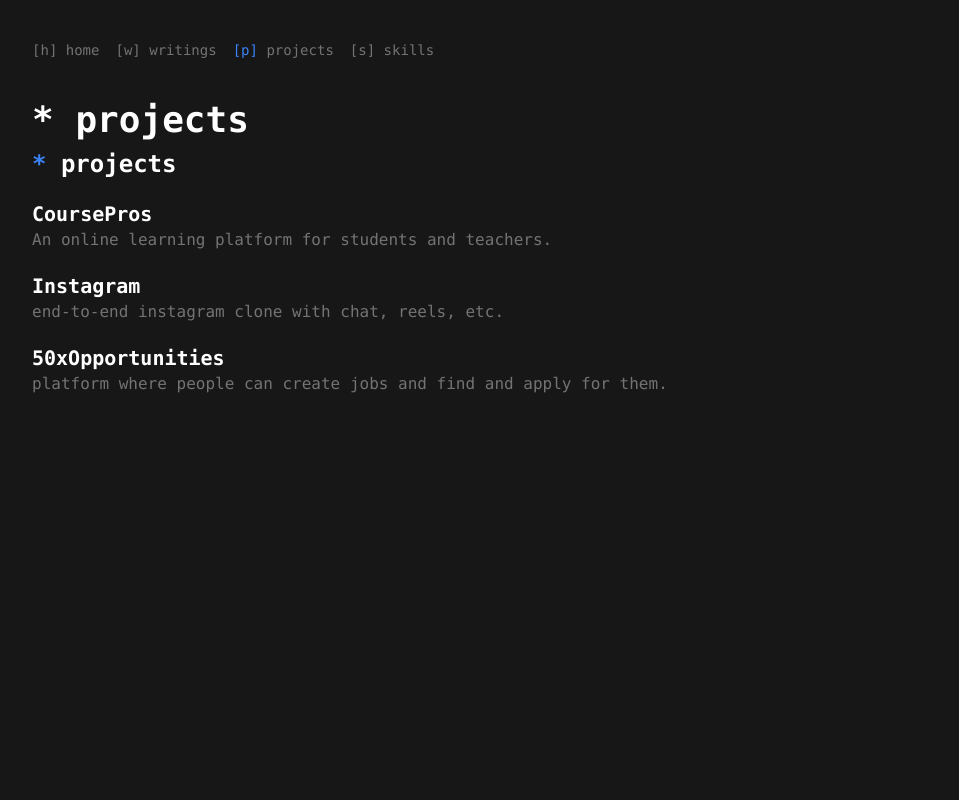
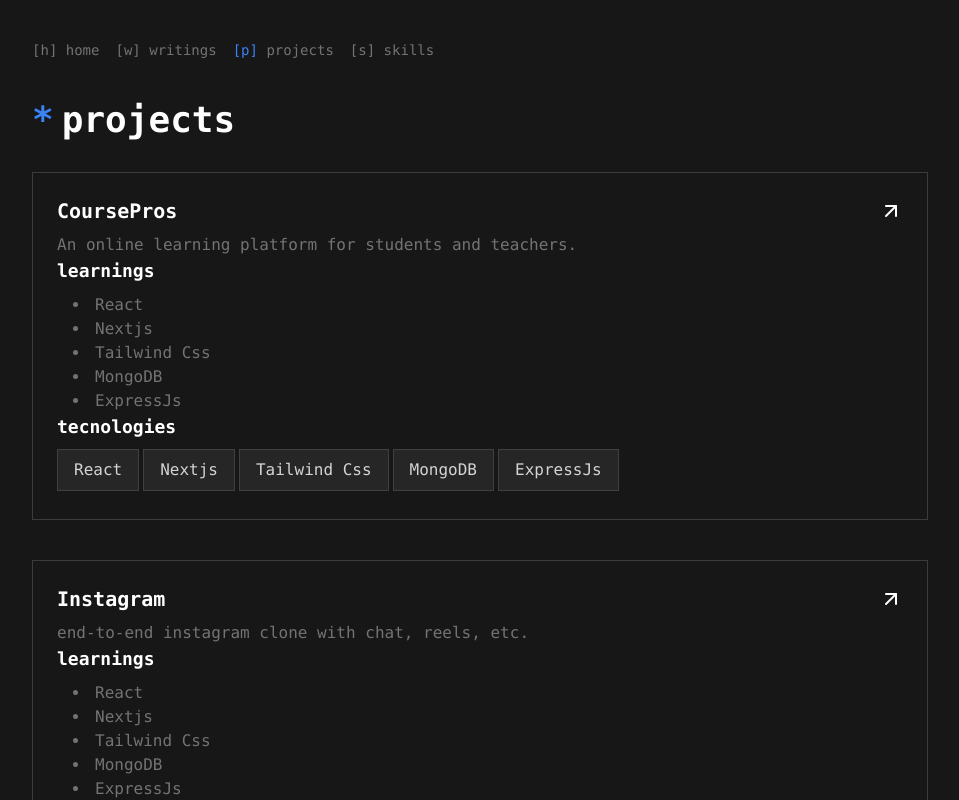
Before and after one commit to hanuchaudhary/PortfolioOg, a Next.js app: page /projects in a window 1280 px wide. Shown: the top 800 px of the page, without its empty margins (160-1119 px from the left). Built offline with nearby package versions, Linux system fonts and the light colour scheme.

Commit message:
Added data to pages

```diff
--- a/src/app/Data/data.ts
+++ b/src/app/Data/data.ts
@@ -4,6 +4,8 @@
     description: string;
     liveLink: string;
     githubLink: string;
+    technologies?: string[];
+    learnings?: string[];
 }
 
 export interface OpenSourceContribution {
@@ -14,13 +16,13 @@
     link: string;
 }
 
-export interface Blogs {
+export interface Writings {
     title: string;
     link: string;
     Date: string;
 }
 
-export const Skills: string[] = [
+export const skillsData: string[] = [
     'TypeScript',
     'JavaScript',
     'React',
@@ -57,11 +59,13 @@
     'Vercel',
 ];
 
-export const Projects: Project[] = [
+export const projectsData: Project[] = [
     {
         id: 1,
         title: "CoursePros",
         description: "An online learning platform for students and teachers.",
+        technologies: ["React", "Nextjs", "Tailwind Css", "MongoDB", "ExpressJs"],
+        learnings: ["React", "Nextjs", "Tailwind Css", "MongoDB", "ExpressJs"],
         liveLink: "https://50xcourses.vercel.app/",
         githubLink: "https://github.com/hanuchaudhary/courseApp"
     },
@@ -70,21 +74,27 @@
         title: "Instagram",
         description: "end-to-end instagram clone with chat, reels, etc.",
         liveLink: "x",
-        githubLink: "https://github.com/hanuchaudhary/instagram"
+        githubLink: "https://github.com/hanuchaudhary/instagram",
+        technologies: ["React", "Nextjs", "Tailwind Css", "MongoDB", "ExpressJs"],
+        learnings: ["React", "Nextjs", "Tailwind Css", "MongoDB", "ExpressJs"],
     },
     {
         id: 3,
         title: "50xOpportunities",
         description: "platform where people can create jobs and find and apply for them.",
         liveLink: "https://50x0pportunities.vercel.app/jobs",
-        githubLink: "https://github.com/hanuchaudhary/50x0pportunities"
+        githubLink: "https://github.com/hanuchaudhary/50x0pportunities",
+        technologies: ["React", "Nextjs", "Tailwind Css", "MongoDB", "ExpressJs"],
+        learnings: ["React", "Nextjs", "Tailwind Css", "MongoDB", "ExpressJs"],
     },
     {
         id: 4,
         title: "Anonymous Comments",
         description: "application that allows users to share feedback anonymously.",
         liveLink: "https://anonymous-comments.vercel.app/",
-        githubLink: "https://github.com/hanuchaudhary/anonymous-comments"
+        githubLink: "https://github.com/hanuchaudhary/anonymous-comments",
+        technologies: ["React", "Nextjs", "Tailwind Css", "MongoDB", "ExpressJs"],
+        learnings: ["React", "Nextjs", "Tailwind Css", "MongoDB", "ExpressJs"],
     },
 ];
 
@@ -98,7 +108,7 @@
     },
 ];
 
-export const Blogs: Blogs[] = [
+export const writingsData: Writings[] = [
     {
         title: "Setting up Tailwind CSS in a dJango project on windows",
         link: "https://medium.com/@kushchaudharyog/setting-up-tailwind-css-in-a-django-project-on-windows-ffe0d2132cdc",
--- a/src/app/skills/page.tsx
+++ b/src/app/skills/page.tsx
@@ -1,13 +1,8 @@
-import { HyperText } from "@/components/magicui/hyper-text";
 import { SkillsPage } from "@/components/Skills/SkillsPage";
-import { SkillsSection } from "@/components/Skills/SkillsSection";
 import React from "react";
 
 export default function page() {
   return (
-    <div className="max-w-4xl mx-auto min-h-screen">
-      <HyperText startOnView={true}>* skills</HyperText>
-      <SkillsSection/>
-    </div>
+    <SkillsPage/>
   );
 }
--- a/src/components/H3Heading.tsx
+++ b/src/components/H3Heading.tsx
@@ -1,8 +1,16 @@
 import React from "react";
 
-export function H3Heading({ children }: { children: React.ReactNode }) {
+export function H3Heading({
+  children,
+  className,
+}: {
+  children: React.ReactNode;
+  className?: string;
+}) {
   return (
-    <h3 className="text-xl font-semibold group-hover:text-blue-500 transition-colors duration-300">
+    <h3
+      className={`text-xl font-semibold group-hover:text-blue-500 transition-colors duration-300 ${className}`}
+    >
       {children}
     </h3>
   );
--- /dev/null
+++ b/src/components/Projects/ProjectCard.tsx
@@ -0,0 +1,35 @@
+import React from "react";
+import { H3Heading } from "../H3Heading";
+import { ArrowUpRight } from "lucide-react";
+import { Project } from "@/app/Data/data";
+import { SkillTag } from "../Skills/SkillTag";
+
+export default function ProjectCard(project: Project) {
+  return (
+    <div className="border group border-muted-foreground/40 p-6 hover:border-blue-500 transition-colors duration-300">
+      <a
+        href={project.liveLink ? project.liveLink : project.githubLink}
+        target="_blank"
+        rel="noopener noreferrer"
+        className="flex items-center justify-between"
+      >
+        <H3Heading>{project.title}</H3Heading>
+        <ArrowUpRight className="w-6 h-6 group-hover:text-blue-500 transition-colors duration-300" />
+      </a>
+      <p className="mt-2 text-muted-foreground">{project.description}</p>
+
+      <h4 className="text-lg font-semibold">learnings</h4>
+      <ul className="mt-2 ml-4 list-disc list-inside text-muted-foreground">
+        {project.learnings?.map((learning, index) => (
+          <li key={index}>{learning}</li>
+        ))}
+      </ul>
+      <h4 className="text-lg font-semibold">tecnologies</h4>
+      <div className="mt-2 flex flex-wrap">
+        {project.technologies?.map((technology, index) => (
+          <SkillTag key={index} skill={technology} />
+        ))}
+      </div>
+    </div>
+  );
+}
--- a/src/components/Projects/ProjectPage.tsx
+++ b/src/components/Projects/ProjectPage.tsx
@@ -1,12 +1,21 @@
 import React from "react";
 import { HyperText } from "../magicui/hyper-text";
-import { ProjectsSection } from "./ProjectSection";
+import ProjectCard from "./ProjectCard";
+import { projectsData } from "@/app/Data/data";
+import { Star } from "../Star";
 
 export default function ProjectPage() {
   return (
     <div className="max-w-4xl mx-auto min-h-screen">
-      <HyperText startOnView={true}>* projects</HyperText>
-      <ProjectsSection />
+      <div className="flex text-4xl font-semibold items-center gap-2">
+        <Star />
+        <HyperText startOnView={true}>projects</HyperText>
+      </div>
+      <div className="mt-6 space-y-10">
+        {projectsData.map((project, index) => (
+          <ProjectCard key={index} {...project} />
+        ))}
+      </div>
     </div>
   );
 }
--- a/src/components/Projects/ProjectSection.tsx
+++ b/src/components/Projects/ProjectSection.tsx
@@ -1,4 +1,4 @@
-import { Projects } from "@/app/Data/data";
+import { projectsData } from "@/app/Data/data";
 import React from "react";
 import ProjectTile from "./ProjectTile";
 import { H2Heading } from "../H2Heading";
@@ -8,7 +8,7 @@
     <div className="space-y-5">
       <H2Heading>projects</H2Heading>
       <div className="flex flex-col gap-5">
-        {Projects.slice(0, 3).map((project) => (
+        {projectsData.slice(0, 3).map((project) => (
           <ProjectTile project={project} />
         ))}
       </div>
--- a/src/components/Skills/SkillsPage.tsx
+++ b/src/components/Skills/SkillsPage.tsx
@@ -1,9 +1,21 @@
-import React from 'react'
+import React from "react";
+import { Star } from "../Star";
+import { HyperText } from "../magicui/hyper-text";
+import { skillsData } from "@/app/Data/data";
+import { SkillTag } from "./SkillTag";
 
 export function SkillsPage() {
   return (
-    <div>
-
+    <div className="max-w-4xl mx-auto min-h-screen">
+      <div className="flex text-4xl font-semibold items-center gap-2">
+        <Star />
+        <HyperText startOnView={true}>skills and technologies</HyperText>
+      </div>
+      <div className="mt-8 space-y-4 flex flex-wrap gap-2">
+        {skillsData.map((skill) => (
+          <SkillTag skill={skill} />
+        ))}
+      </div>
     </div>
-  )
+  );
 }
--- a/src/components/Skills/SkillsSection.tsx
+++ b/src/components/Skills/SkillsSection.tsx
@@ -1,4 +1,4 @@
-import { Skills } from "@/app/Data/data";
+import { skillsData } from "@/app/Data/data";
 import React from "react";
 import { SkillTag } from "./SkillTag";
 import { H2Heading } from "../H2Heading";
@@ -8,7 +8,7 @@
     <div className="space-y-5">
       <H2Heading>primary skills</H2Heading>
       <ul className="flex flex-wrap text-neutral-400">
-        {Skills.slice(0,7).map((skill) => (
+        {skillsData.slice(0,7).map((skill) => (
           <SkillTag key={skill} skill={skill} />
         ))}
       </ul>
--- /dev/null
+++ b/src/components/Writings/WritingTile.tsx
@@ -0,0 +1,21 @@
+import React from "react";
+import { H3Heading } from "../H3Heading";
+import { Writings } from "@/app/Data/data";
+
+interface WritingTileProps {
+  writing: Writings;
+}
+
+export default function WritingTile({ writing }: WritingTileProps) {
+  return (
+    <a
+      key={writing.title}
+      target="_blank"
+      className="group flex items-center justify-between"
+      href={writing.link}
+    >
+      <H3Heading>{writing.title}</H3Heading>
+      <p className="text-sm text-muted-foreground">{writing.Date}</p>
+    </a>
+  );
+}
--- a/src/components/Writings/WritingsPage.tsx
+++ b/src/components/Writings/WritingsPage.tsx
@@ -2,12 +2,21 @@
 import { WritingsSection } from "./WritingsSection";
 import { HyperText } from "../magicui/hyper-text";
 import { Star } from "../Star";
+import { writingsData } from "@/app/Data/data";
+import WritingTile from "./WritingTile";
 
 export default function WritingsPage() {
   return (
     <div className="max-w-4xl mx-auto min-h-screen">
-      <HyperText startOnView={true}>* writings</HyperText>
-      <WritingsSection />
+      <div className="flex text-4xl font-semibold items-center gap-2">
+        <Star />
+        <HyperText startOnView={true}>writings</HyperText>
+      </div>
+      <div className="mt-8 space-y-4">
+        {writingsData.map((writing) => (
+          <WritingTile key={writing.title} writing={writing} />
+        ))}
+      </div>
     </div>
   );
 }
--- a/src/components/Writings/WritingsSection.tsx
+++ b/src/components/Writings/WritingsSection.tsx
@@ -1,23 +1,15 @@
-import { Blogs } from "@/app/Data/data";
+import { writingsData } from "@/app/Data/data";
 import React from "react";
 import { H2Heading } from "../H2Heading";
-import { H3Heading } from "../H3Heading";
+import WritingTile from "./WritingTile";
 
 export function WritingsSection() {
   return (
     <div className="space-y-5">
       <H2Heading>writings</H2Heading>
       <div className="space-y-3">
-        {Blogs.map((blog) => (
-          <a
-            key={blog.title}
-            target="_blank"
-            className="group flex items-center justify-between"
-            href={blog.link}
-          >
-            <H3Heading>{blog.title}</H3Heading>
-            <p className="text-sm text-muted-foreground">{blog.Date}</p>
-          </a>
+        {writingsData.map((writing) => (
+          <WritingTile key={writing.title} writing={writing} />
         ))}
       </div>
     </div>
```
Also changed, not shown: 1 other file (tests, documents, lock files or other folders).
